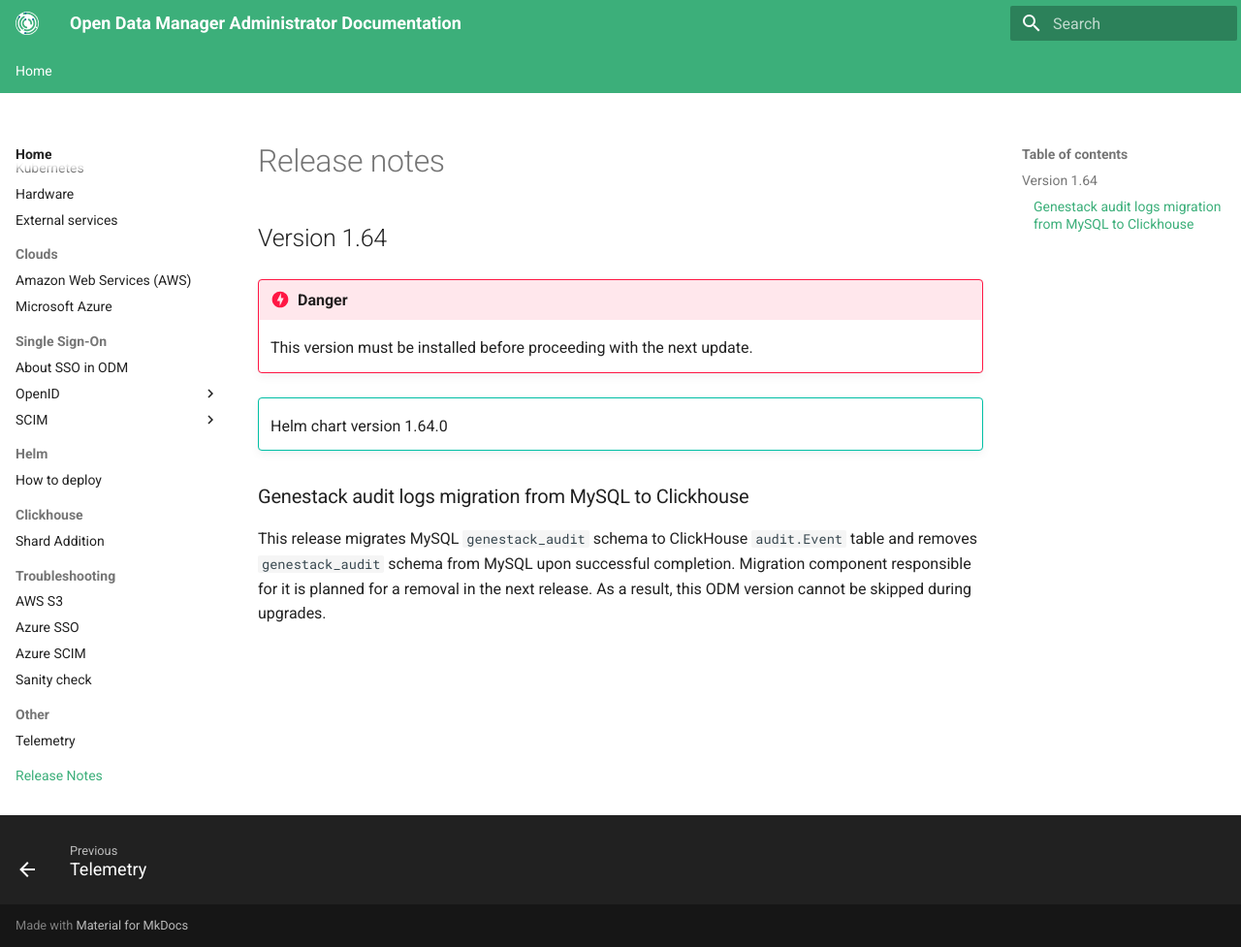
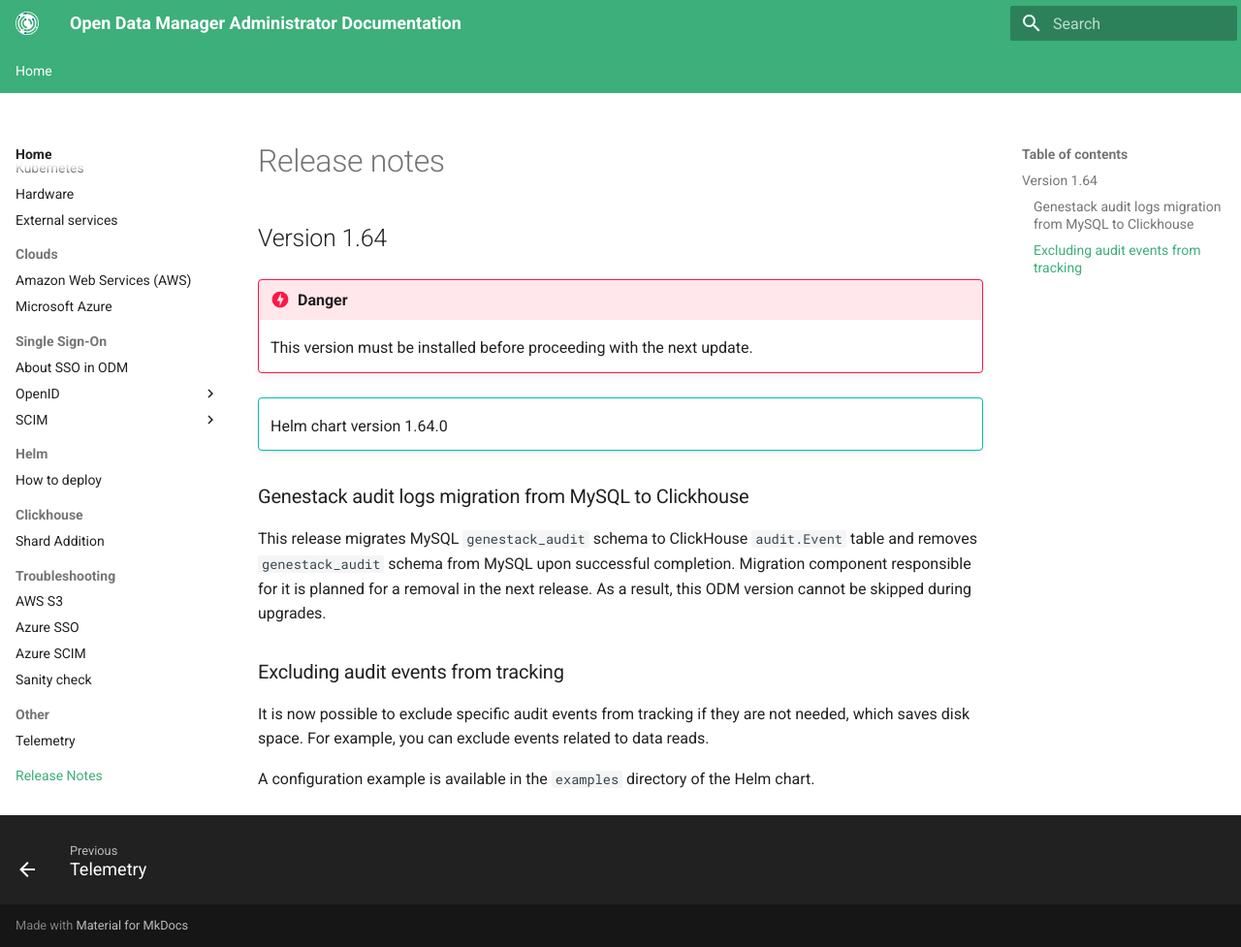
Before and after one commit to genestack/admin-docs, an MkDocs documentation site: the page built from docs/home/release-notes.md, in a window 1280 px wide and 977 px high. Shown: the whole window at 97% size. Built offline with MkDocs 1.6.1 and Material for MkDocs 9.7.7, drawn with Linux system fonts in a browser that asks for light colours; the version menu is left out.

Commit message:
ODM-13417 Excluding audit events from tracking (#185)
* ODM-13417 Excluding audit events from tracking

* Update release-notes.md

Co-authored-by: Natalya Todorova <natalya.todorova@genestack.com>

---------

Co-authored-by: Natalya Todorova <natalya.todorova@genestack.com>

```diff
--- a/docs/home/release-notes.md
+++ b/docs/home/release-notes.md
@@ -14,3 +14,10 @@
 This release migrates MySQL `genestack_audit` schema to ClickHouse `audit.Event` table and
 removes `genestack_audit` schema from MySQL upon successful completion. Migration component responsible for it
 is planned for a removal in the next release. As a result, this ODM version cannot be skipped during upgrades.
+
+### Excluding audit events from tracking
+
+It is now possible to exclude specific audit events from tracking if they are not needed, which saves disk space.
+For example, you can exclude events related to data reads.
+
+A configuration example is available in the `examples` directory of the Helm chart.
```
